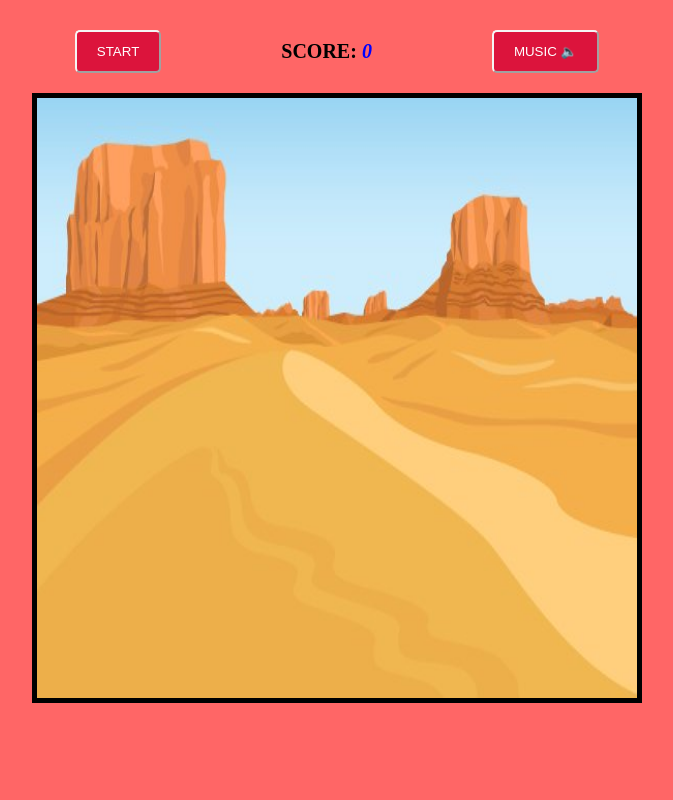
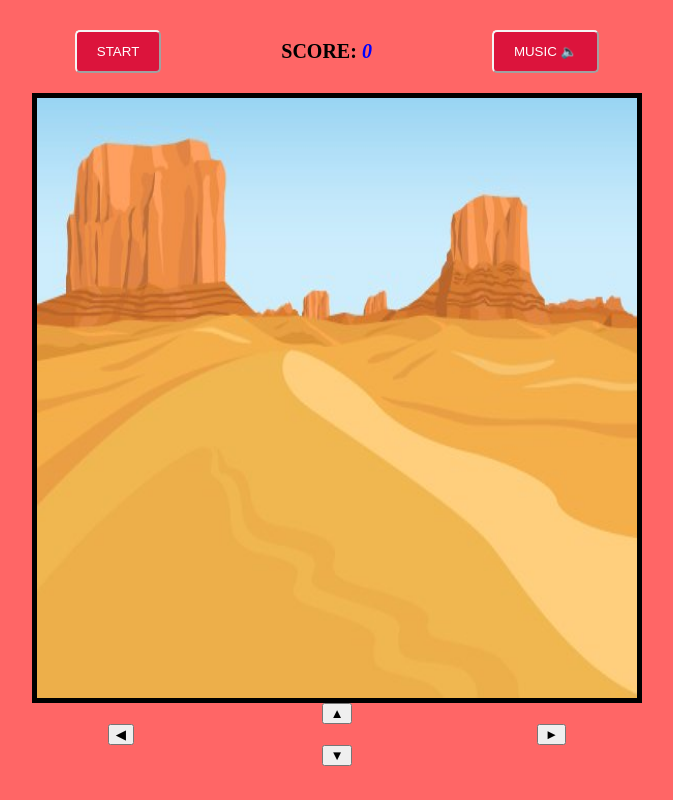
Before and after one commit to vjmreysantos/SEI-game-project, a plain HTML site: page index.html in a window 1280 px wide. Shown: the whole page, without its empty margins (303-976 px from the left). Drawn offline with Linux system fonts and the light colour scheme.

Commit message:
arrow btns added

```diff
--- a/index.html
+++ b/index.html
@@ -32,6 +32,19 @@
         <source src="https://mohamedelghandour.github.io/Snake/sound/backgroundmusic.mp3" type="audio/mpeg">
       </audio>
     </div>
+  </body>
 
-  </body>
+  <footer>
+    <div class="top">
+    <button class="arrow-up">▲</button>
+  </div>
+  <div class="mid">
+    <button class="arrow-left">◀︎</button>
+    <button class="arrow-right">►</button>
+  </div>
+  <div class="bottom">
+    <button class="arrow-down">▼</button>
+</div>
+  </footer>
+
 </html>
--- a/script/app.js
+++ b/script/app.js
@@ -19,6 +19,10 @@ document.addEventListener('DOMContentLoaded', () => {
   const scoreDisplay = document.querySelector('span')
   const startBtn = document.querySelector('.start')
   const audioBtn = document.querySelector('.toggle-audio')
+  const btnUp = document.querySelector('.arrow-up')
+  const btnDown = document.querySelector('.arrow-down')
+  const btnLeft = document.querySelector('.arrow-left')
+  const btnRight = document.querySelector('.arrow-right')
 
   const currentIndex = 0
   let lightningMcqueenIndex = 0
@@ -151,4 +155,8 @@ document.addEventListener('DOMContentLoaded', () => {
   document.addEventListener('keyup', control)
   startBtn.addEventListener('click', startGame)
   audioBtn.addEventListener('click', muteBgMusic)
+  btnUp.addEventListener('click',() => direction = -width )
+  btnDown.addEventListener('click',() => direction = +width )
+  btnLeft.addEventListener('click',() => direction = -1 )
+  btnRight.addEventListener('click',() => direction = 1 )
 })
--- a/styles/main.css
+++ b/styles/main.css
@@ -71,6 +71,26 @@ body {
   cursor: pointer;
 }
 
+.footer {
+  display: flex;
+  justify-content: center;
+}
+
+.top {
+  display: flex;
+  justify-content: center;
+}
+
+.mid {
+  display: flex;
+  justify-content: space-evenly;
+}
+
+.bottom {
+  display: flex;
+  justify-content: center;
+}
+
 .towMater {
   background-image: url('../assets/tow\ mater\ right.png');
   background-repeat: no-repeat;
```
